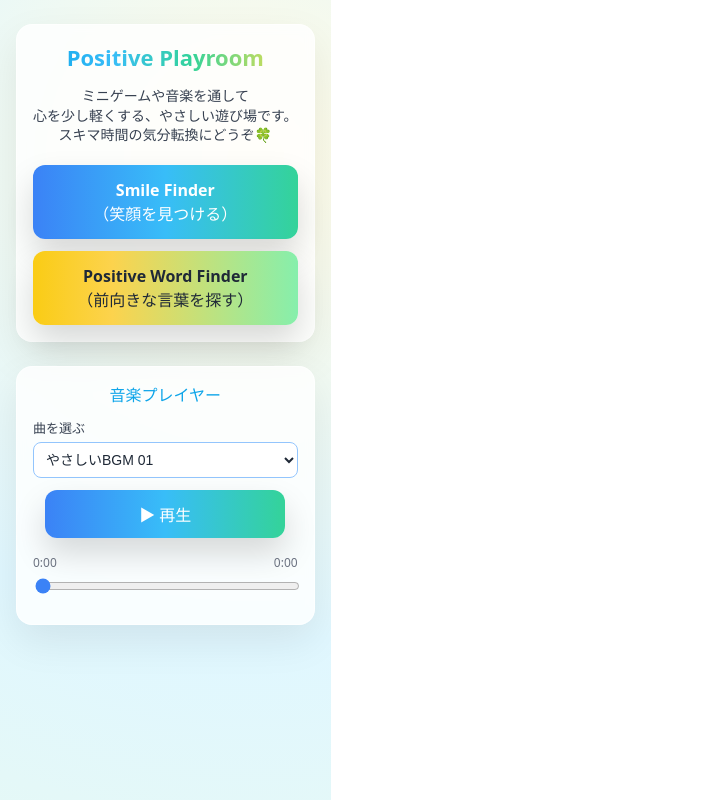
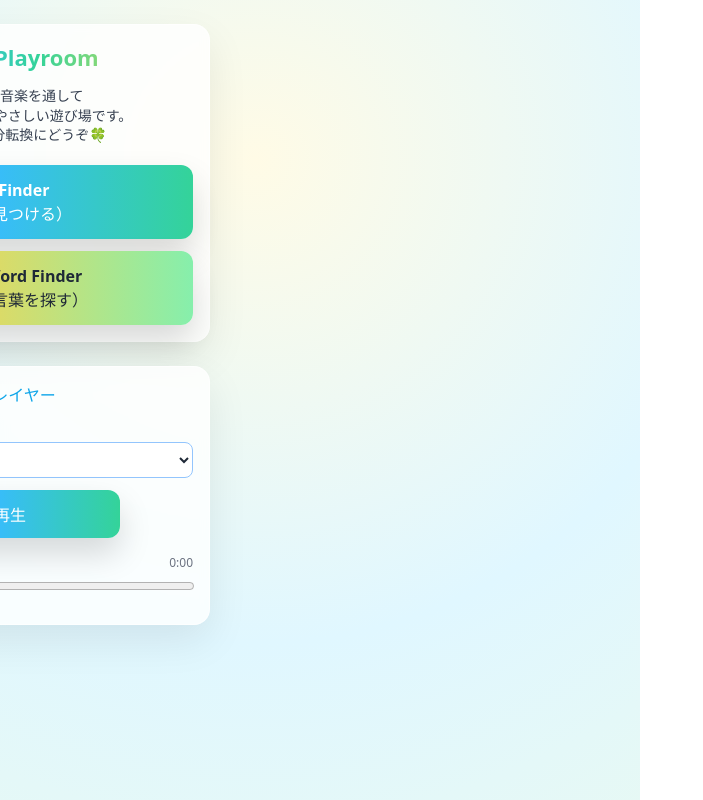
Before and after one commit to marion2929/playground-apps, a React (Vite) app: page / in a window 1280 px wide. Shown: the whole page, without its empty margins (0-703 px from the left). Built offline with nearby package versions, Linux system fonts and the light colour scheme.

Commit message:
homeUI調整

```diff
--- a/src/HomeScreen.jsx
+++ b/src/HomeScreen.jsx
@@ -112,12 +112,16 @@ export default function HomeScreen({
   //  見た目用のスタイル
   // =========================
 
-  // 画面全体の背景
+// 画面全体の背景（右の余白を消す修正版）
 const bgStyle = {
   minHeight: "100vh",
   background:
     "radial-gradient(circle at 20% 20%, #fffbe6 0%, #e0f7ff 40%, #e8f9f1 70%)",
   backgroundAttachment: "fixed",
+  backgroundPosition: "center center",
+  backgroundRepeat: "no-repeat",
+  backgroundSize: "cover",
+
   fontFamily: "system-ui, sans-serif",
   display: "flex",
   flexDirection: "column",
@@ -125,9 +129,21 @@ export default function HomeScreen({
   justifyContent: "flex-start",
   padding: "24px 16px 80px",
   boxSizing: "border-box",
-    overflowX: "hidden", // ★ 横ズレ防止
-    width: "100%",       // ★ 画面幅にフィット
+
+  // ★ 横ズレ・余白対策
+  width: "100vw",
+  maxWidth: "100vw",
+  minWidth: "100vw",
+  overflowX: "hidden",
+
+  // ★ フルブリード補正（親の中央寄せの影響を切る）
+  position: "relative",
+  left: "50%",
+  right: "50%",
+  marginLeft: "-50vw",
+  marginRight: "-50vw",
 };
+
 
   // 共通カード
   const cardStyle = {
```
Lines whose indentation alone changed are shown as unchanged.
